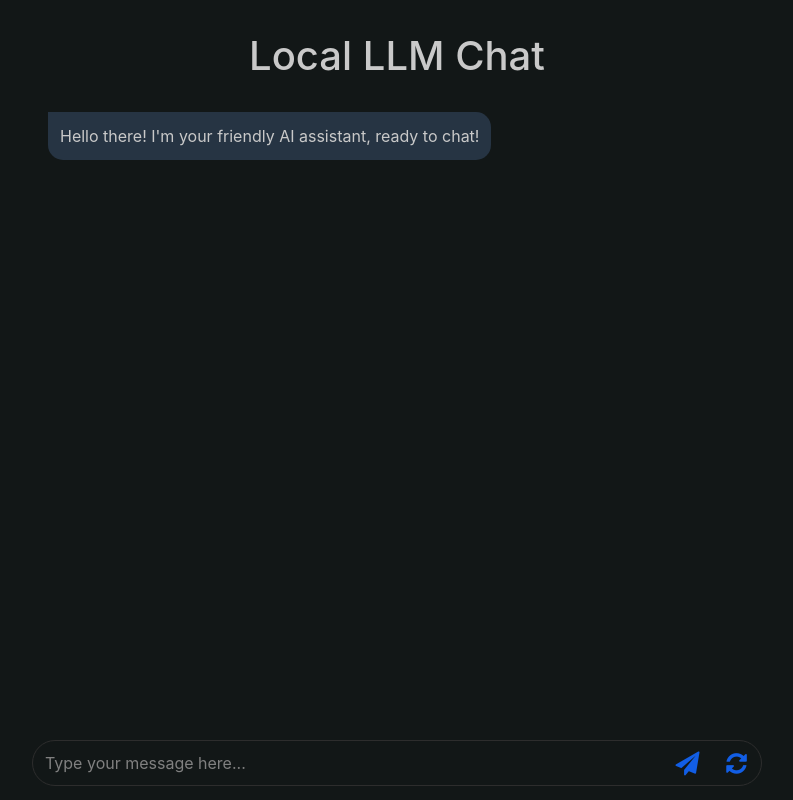
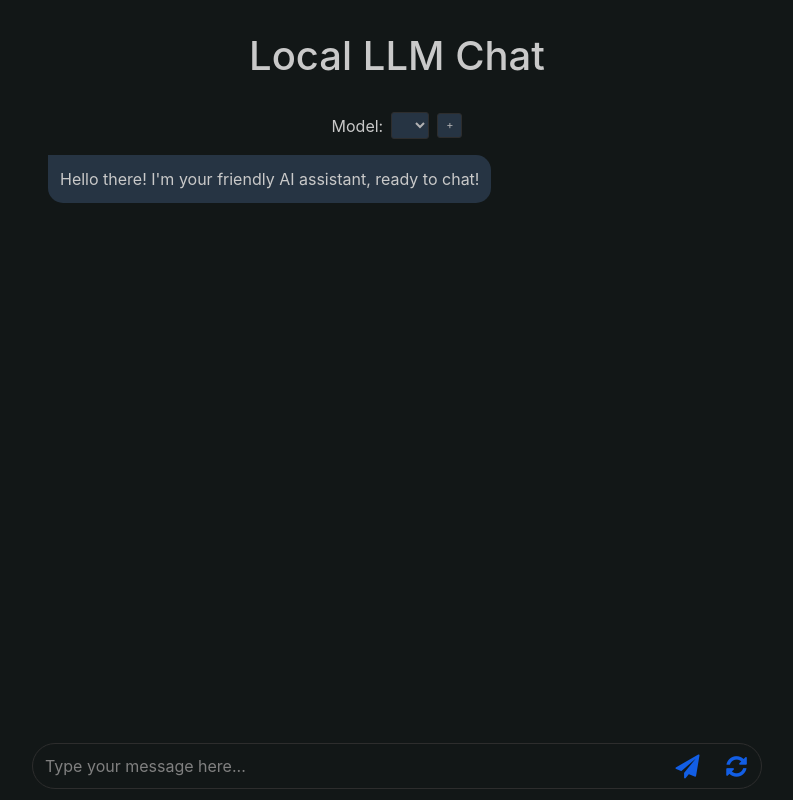
Before and after one commit to barwojcik/local_chatbots, a Flask app: page / in a window 1280 px wide. Shown: the whole page, without its empty margins (243-1036 px from the left). Run offline with Flask 2, Linux system fonts and the light colour scheme; lists and menus that the app fills with data are empty; some libraries are stand-ins or nearby versions.

Commit message:
Added model selector to the frontend.

```diff
--- a/ollama_chat/static/style.css
+++ b/ollama_chat/static/style.css
@@ -34,9 +34,58 @@ body {
     color: #808080;
 }
 
+.model-selector-container {
+    display: flex;
+    justify-content: center;
+    width: 100%; /* Ensure it takes the full width of its parent */
+    margin-top: 1rem; /* Add some spacing above */
+}
+
+.model-selector {
+    display: inline-flex;
+    align-items: center;
+    align-self: center;
+    gap: 8px;
+    margin-left: 0;
+}
+
+.model-selector label {
+    font-size: 16px;
+    margin-bottom: 0;
+}
+
+.model-selector select {
+    background-color: #263443;
+    color: #b1b1b3;
+    border: 1px solid #2d2d2d;
+    border-radius: 3px;
+    padding: 4px 8px;
+    font-size: 12px;
+}
+
+.model-selector select:focus {
+    outline: none;
+    border-color: #125ee5;
+}
+
+.model-selector select option {
+    background-color: #263443;
+}
+
+.model-selector button{
+    background-color: #263443;
+    color: #b1b1b3;
+    border: 1px solid #2d2d2d;
+    border-radius: 3px;
+    font-size: 11px;
+    padding: 3px 8px;
+    cursor: pointer;
+    transition: all 0.2s ease;
+}
+
 #chat-window {
     position: relative;
-  height: 80vh;
+    height: 75vh;
     overflow: auto;
 }
 
@@ -67,7 +116,7 @@ body {
 .message-box.my-text {
     transform: rotateY(180deg);
     background-color: #0f4c9e;
-  margin-left:150px;
+    margin-left: 150px;
 }
 
 .me {
@@ -213,10 +262,21 @@ body {
     font-weight: 600;
 }
 
-.markdown-content h1 { font-size: 1.6em; }
-.markdown-content h2 { font-size: 1.4em; }
-.markdown-content h3 { font-size: 1.2em; }
-.markdown-content h4 { font-size: 1.1em; }
+.markdown-content h1 {
+    font-size: 1.6em;
+}
+
+.markdown-content h2 {
+    font-size: 1.4em;
+}
+
+.markdown-content h3 {
+    font-size: 1.2em;
+}
+
+.markdown-content h4 {
+    font-size: 1.1em;
+}
 
 .markdown-content p {
     margin-bottom: 0.75em;
--- a/ollama_chat/templates/index.html
+++ b/ollama_chat/templates/index.html
@@ -26,6 +26,13 @@
         <div class="row">
             <div class="col-12" style="margin-top: 2rem">
                 <h1 class="text-center mb-3">Local LLM Chat</h1>
+            </div>
+            <div class="model-selector-container">
+                    <div class="model-selector">
+                        <label for="modelSelect">Model:</label>
+                        <select id="modelSelect"></select>
+                        <button id="addModelButton" title="Add new model">+</button>
+                    </div>
             </div>
         </div>
         <div class="row flex-grow-1 overflow-auto">
```
Lines whose indentation alone changed are shown as unchanged.
